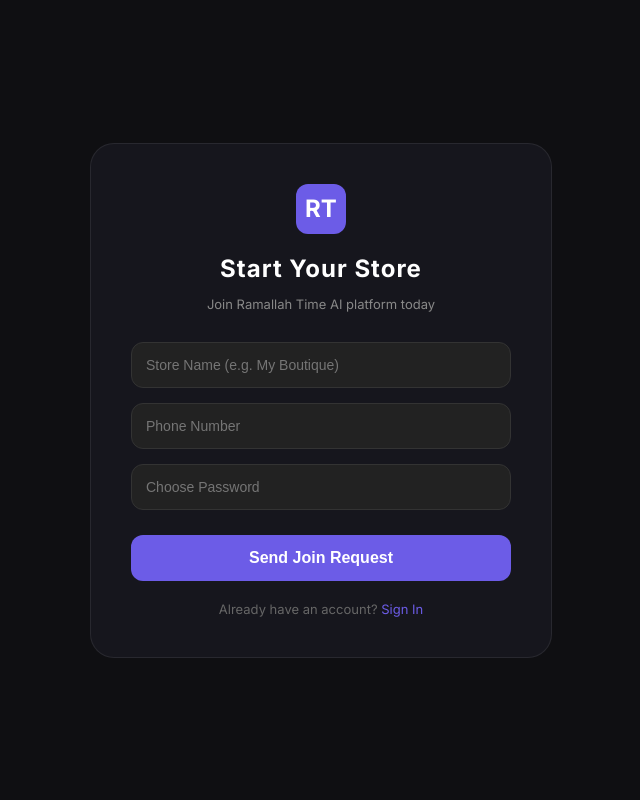
After one commit to rabebar/ramallah-time, a Flask app: page /register in a window 1280 px wide. The commit adds this page. Shown: the whole page, without its empty margins (319-959 px from the left). Run offline with Flask 3, Linux system fonts and the light colour scheme.

Commit message:
Complete SaaS Approval System with Social Store Design

```diff
--- a/app.py
+++ b/app.py
@@ -53,6 +53,44 @@ def get_user_stats(user_id):
     }
 
 # -------------------------------------------------------
+# 0. REGISTRATION (New Merchants)
+# -------------------------------------------------------
+
+@app.route('/register', methods=['GET', 'POST'])
+def register():
+    if request.method == 'POST':
+        phone = request.form.get('phone')
+        password = request.form.get('password')
+        store_name = request.form.get('store_name')
+        # تحويل اسم المتجر لـ slug (رابط) بسيط
+        slug = store_name.lower().replace(" ", "-")
+
+        conn = get_db_connection()
+        cursor = conn.cursor()
+        try:
+            # 1. إنشاء المستخدم بحالة pending (انتظار) ورصيد 10 صور
+            cursor.execute(
+                "INSERT INTO users (phone, password_hash, status, credits) VALUES (%s, %s, %s, %s) RETURNING id",
+                (phone, generate_password_hash(password), 'pending', 10)
+            )
+            user_id = cursor.fetchone()['id']
+
+            # 2. إنشاء المتجر الأولي المرتبط بالمستخدم
+            cursor.execute(
+                "INSERT INTO stores (user_id, name, slug) VALUES (%s, %s, %s)",
+                (user_id, store_name, slug)
+            )
+            conn.commit()
+            return "<h1>✅ Request Sent!</h1><p>Your account is pending approval by admin.</p><a href='/login'>Back to Login</a>"
+        except Exception as e:
+            conn.rollback()
+            return f"<h1>❌ Error</h1><p>Phone number or store name might already exist.</p>"
+        finally:
+            cursor.close()
+            conn.close()
+    return render_template('register.html')
+
+# -------------------------------------------------------
 # 1. AUTHENTICATION
 # -------------------------------------------------------
 
@@ -64,12 +102,17 @@ def login():
 
         conn = get_db_connection()
         cursor = conn.cursor()
-        cursor.execute("SELECT id, password_hash FROM users WHERE phone = %s", (phone,))
+        # التعديل هنا: جلب حقل الحالة (status) من قاعدة البيانات
+        cursor.execute("SELECT id, password_hash, status FROM users WHERE phone = %s", (phone,))
         user = cursor.fetchone()
         cursor.close()
         conn.close()
 
         if user and check_password_hash(user['password_hash'], password):
+            # التعديل هنا: منع التاجر من الدخول إذا لم تكن حالته active
+            if user['status'] != 'active':
+                return "<h1>⏳ Account Pending</h1><p>Your account is not yet active. Please wait for admin approval.</p><a href='/login'>Try Again</a>"
+
             session['user_id'] = user['id']
             return redirect(url_for('index'))
         else:
@@ -326,7 +369,29 @@ def super_admin():
         'total_products': total_products,
         'total_credits': total_credits
     }, users=users)
+@app.route('/superadmin/approve/<int:user_id>')
+def approve_user(user_id):
+    if not session.get('is_superadmin'): return redirect(url_for('login'))
+    conn = get_db_connection()
+    cursor = conn.cursor()
+    # تحديث حالة المستخدم إلى active لتمكينه من الدخول
+    cursor.execute("UPDATE users SET status = 'active' WHERE id = %s", (user_id,))
+    conn.commit()
+    cursor.close()
+    conn.close()
+    return redirect(url_for('super_admin'))
 
+@app.route('/superadmin/reject/<int:user_id>')
+def reject_user(user_id):
+    if not session.get('is_superadmin'): return redirect(url_for('login'))
+    conn = get_db_connection()
+    cursor = conn.cursor()
+    # حذف المستخدم تماماً في حال رفض الطلب
+    cursor.execute("DELETE FROM users WHERE id = %s", (user_id,))
+    conn.commit()
+    cursor.close()
+    conn.close()
+    return redirect(url_for('super_admin'))
 if __name__ == '__main__':
     port = int(os.environ.get("PORT", 5000))
     app.run(host='0.0.0.0', port=port)
--- /dev/null
+++ b/templates/post_templates/register.html
@@ -0,0 +1,38 @@
+<!DOCTYPE html>
+<html lang="en">
+<head>
+    <meta charset="UTF-8">
+    <meta name="viewport" content="width=device-width, initial-scale=1.0">
+    <title>Merchant Registration | Ramallah Time AI</title>
+    <link href="https://fonts.googleapis.com/css2?family=Inter:wght@400;700&display=swap" rel="stylesheet">
+    <style>
+        body { background: #0f0f12; color: #fff; font-family: 'Inter', sans-serif; display: flex; align-items: center; justify-content: center; height: 100vh; margin: 0; }
+        .login-card { text-align: center; background: #16161d; padding: 40px; border-radius: 24px; width: 380px; border: 1px solid rgba(255,255,255,0.08); }
+        .logo-box { width: 50px; height: 50px; background: #6c5ce7; border-radius: 12px; display: flex; align-items: center; justify-content: center; font-weight: 900; font-size: 24px; margin: 0 auto 20px; }
+        h2 { letter-spacing: 1px; margin-bottom: 5px; }
+        p { color: #888; font-size: 13px; margin-bottom: 30px; }
+        input { padding: 14px; width: 100%; border-radius: 12px; border: 1px solid #333; background: #222; color: #fff; margin-bottom: 15px; box-sizing: border-box; outline: none; font-size: 14px; }
+        input:focus { border-color: #6c5ce7; }
+        button { padding: 14px; width: 100%; background: #6c5ce7; color: white; border: none; border-radius: 12px; cursor: pointer; font-weight: bold; font-size: 16px; transition: 0.3s; margin-top: 10px; }
+        button:hover { background: #5b4cc4; transform: translateY(-2px); }
+        .footer-link { margin-top: 20px; font-size: 13px; color: #666; }
+        .footer-link a { color: #6c5ce7; text-decoration: none; }
+    </style>
+</head>
+<body>
+    <div class="login-card">
+        <div class="logo-box">RT</div>
+        <h2>Start Your Store</h2>
+        <p>Join Ramallah Time AI platform today</p>
+        <form method="POST">
+            <input type="text" name="store_name" placeholder="Store Name (e.g. My Boutique)" required>
+            <input type="text" name="phone" placeholder="Phone Number" required>
+            <input type="password" name="password" placeholder="Choose Password" required>
+            <button type="submit">Send Join Request</button>
+        </form>
+        <div class="footer-link">
+            Already have an account? <a href="/login">Sign In</a>
+        </div>
+    </div>
+</body>
+</html>
```
Also changed, not shown: templates/superadmin.html (+26 -8 lines).
